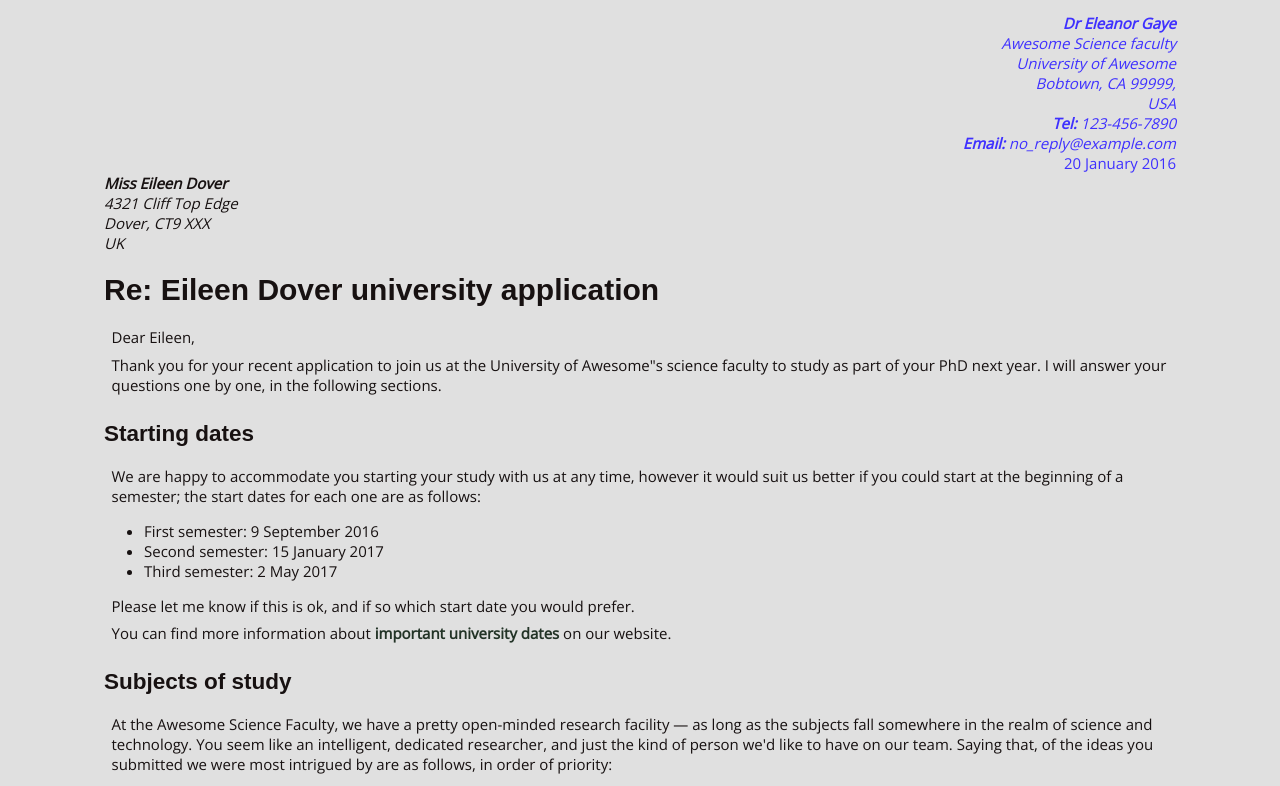
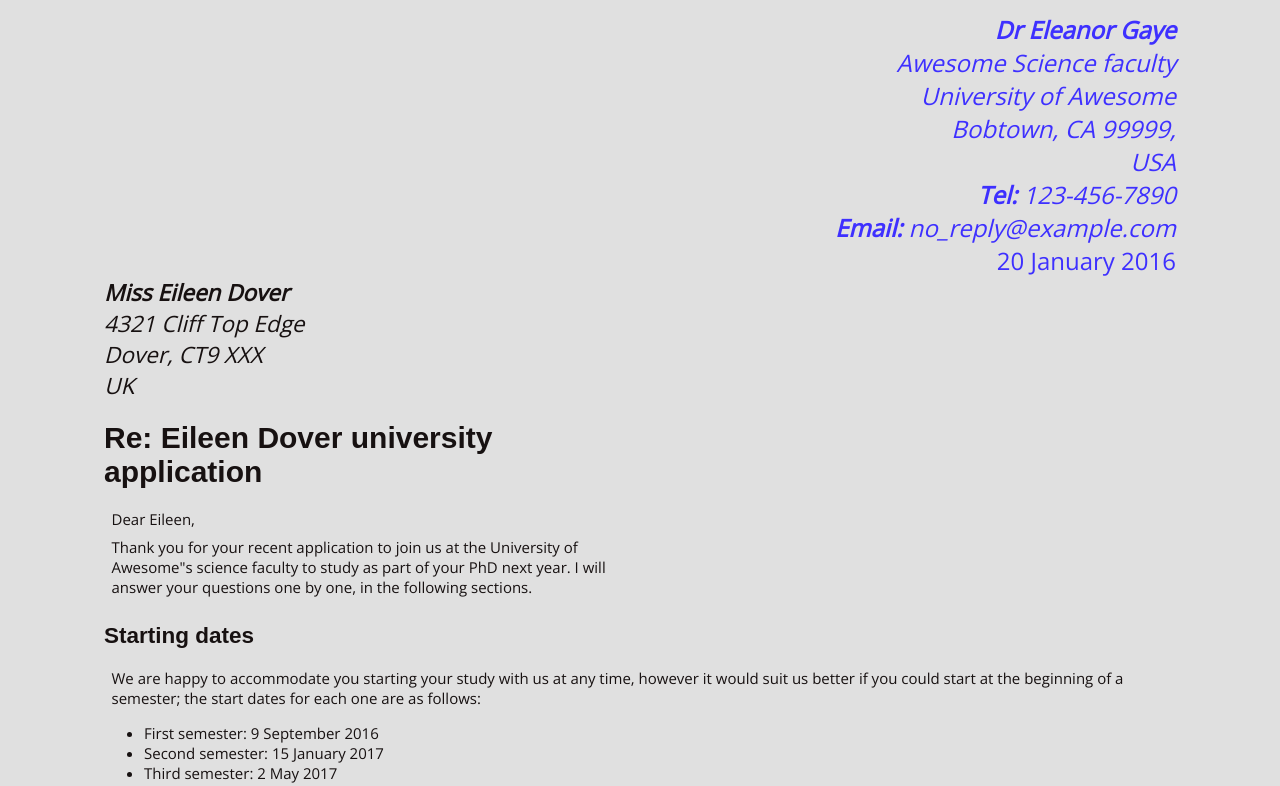
Before and after one commit to TyTy-cf/hb_bootcamp, a plain HTML site: page html/corrections/20210923-1501/lettre.html in a window 1280 px wide. Shown: the top 786 px of the page. Drawn offline with nearby package versions, Linux system fonts and the light colour scheme.

Commit message:
Exo du 24/09/2021

```diff
--- a/html/corrections/20210923-1501/lettre.css
+++ b/html/corrections/20210923-1501/lettre.css
@@ -3,6 +3,7 @@
     text-align: end;
     font-style: italic;
     color: #3e30ff;
+    font-size: 1.5rem;
 }
 
 .address p {
@@ -20,6 +21,7 @@
 .receptor {
     font-style: italic;
     text-align: start;
+    font-size: 1.5em;
 }
 
 .receptor p {
@@ -39,3 +41,7 @@ a {
 a:hover {
     font-style: italic;
 }
+
+.half-container {
+    width: 50%;
+}
--- a/html/corrections/20210923-1501/lettre.html
+++ b/html/corrections/20210923-1501/lettre.html
@@ -49,7 +49,7 @@
                     UK
                 </p>
             </div>
-            <div>
+            <div class="half-container">
                 <h1>Re: Eileen Dover university application</h1>
                 <p>
                     Dear Eileen,
--- a/styles/global.css
+++ b/styles/global.css
@@ -1,6 +1,6 @@
 
 html {
-    font-size: 15px;
+    font-size: 16px;
     font-family: 'Open Sans', sans-serif;
     background-color: #e0e0e0;
     color: #171111;
@@ -18,6 +18,7 @@ h1, h2, h3, h4, h5, h6 {
     margin-left: auto;
     display: flex;
     flex-direction: column;
+    font-size: 15px;
 }
 
 @media (max-width: 1100px) {
```
Also changed, not shown: html/exos/20210924-1-star-wars/README.MD (renamed from html/exos/24092021-1-star-wars/README.MD), html/exos/20210924-2-squelette/README.MD (renamed from html/exos/24092021-2-squelette/README.MD).
